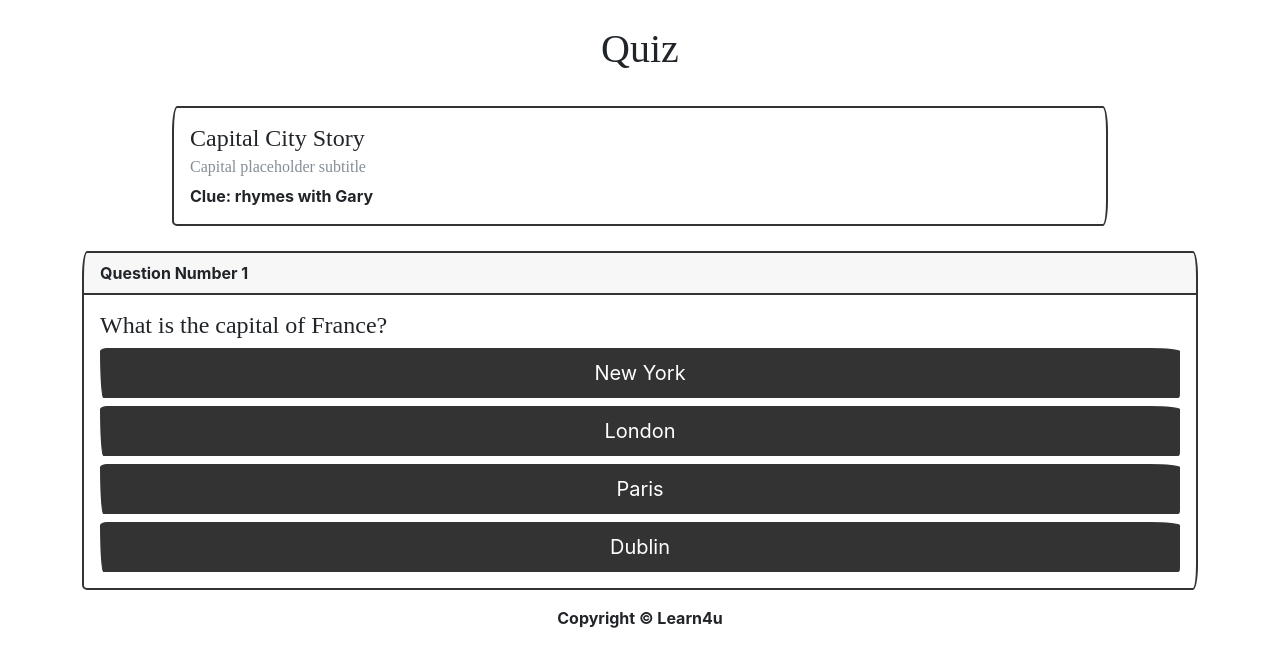
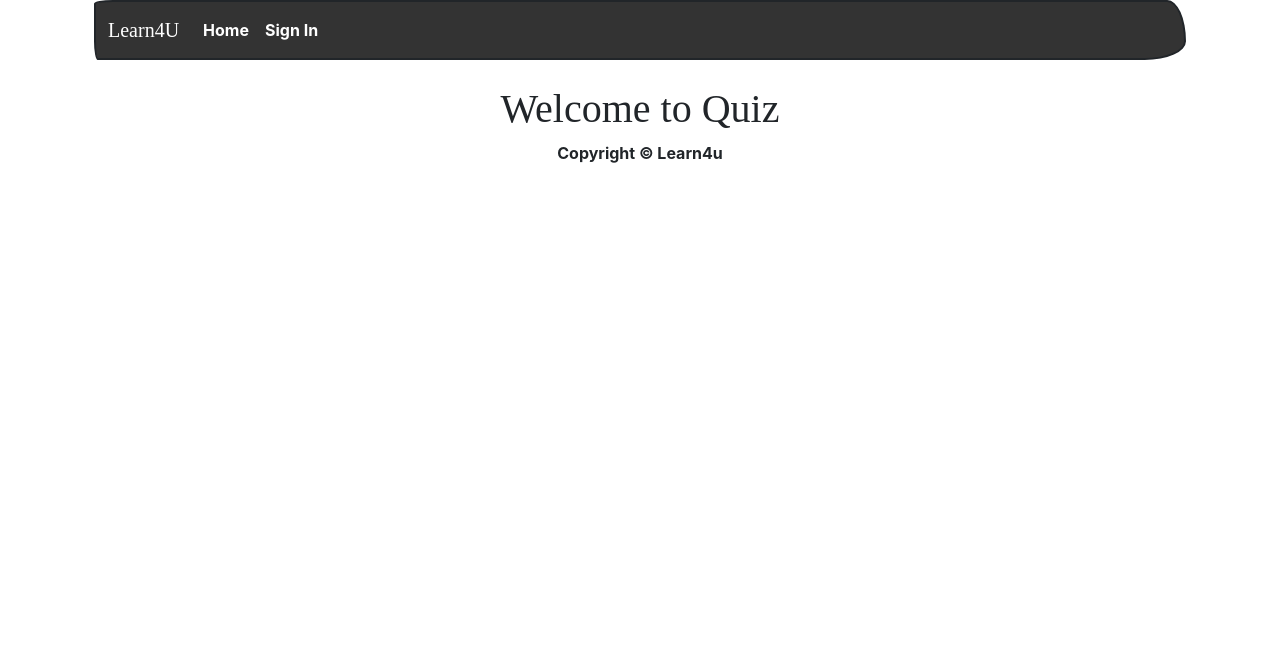
Before and after one commit to moby-codes/makers-final-project, a React (Create React App) app in the folder client/: page / in a window 1280 px wide. Shown: the top 666 px of the page. Built offline with nearby package versions, Linux system fonts and the light colour scheme; a web font is replaced by a local one.

Commit message:
exported title to a seperate component, re added navbar, removed question and story card

```diff
--- a/client/package.json
+++ b/client/package.json
@@ -10,6 +10,8 @@
     "react": "^17.0.2",
     "react-bootstrap": "^1.6.4",
     "react-dom": "^17.0.2",
+    "react-router-bootstrap": "^0.25.0",
+    "react-router-dom": "^5.3.0",
     "react-scripts": "4.0.3",
     "web-vitals": "^1.0.1"
   },
--- a/client/src/App.js
+++ b/client/src/App.js
@@ -4,22 +4,22 @@ import { Container } from "react-bootstrap";
 import Footer from "./components/footer";
 import Story from "./components/Story";
 import Question from "./components/Question";
+import Header from "./components/Header"
+//import {} from "react-router-bootstrap"
+import Title from "./components/Title"
 
 export default function App() {
   const [currentQuestion, setCurrentQuestion] = useState(0);
 
   return (
     <>
+      <Container> <Header /> </Container>
       <div className="title">
         <Container>
-          <h1> Quiz </h1>
+          <Title />
         </Container>
       </div>
-      <Story currentQuestion={currentQuestion} />
-      <Question
-        currentQuestion={currentQuestion}
-        setCurrentQuestion={setCurrentQuestion}
-      />
+
       <Footer />{" "}
     </>
   );
--- a/client/src/components/Story.jsx
+++ b/client/src/components/Story.jsx
@@ -2,7 +2,7 @@ import React from 'react'
 import { Container } from "react-bootstrap";
 import { questions } from "../questions"
 
-export const Story = ({currentQuestion}) => {
+const Story = ({currentQuestion}) => {
   return (
     <>
       <div className="story-card">
--- /dev/null
+++ b/client/src/components/Title.jsx
@@ -0,0 +1,12 @@
+import React from 'react'
+
+const Title = () => {
+  return (
+    <>
+    <h1> Welcome to Quiz </h1>
+
+    </>
+  )
+}
+
+export default Title;
```
Also changed, not shown: 1 other file (tests, documents, lock files or other folders).
